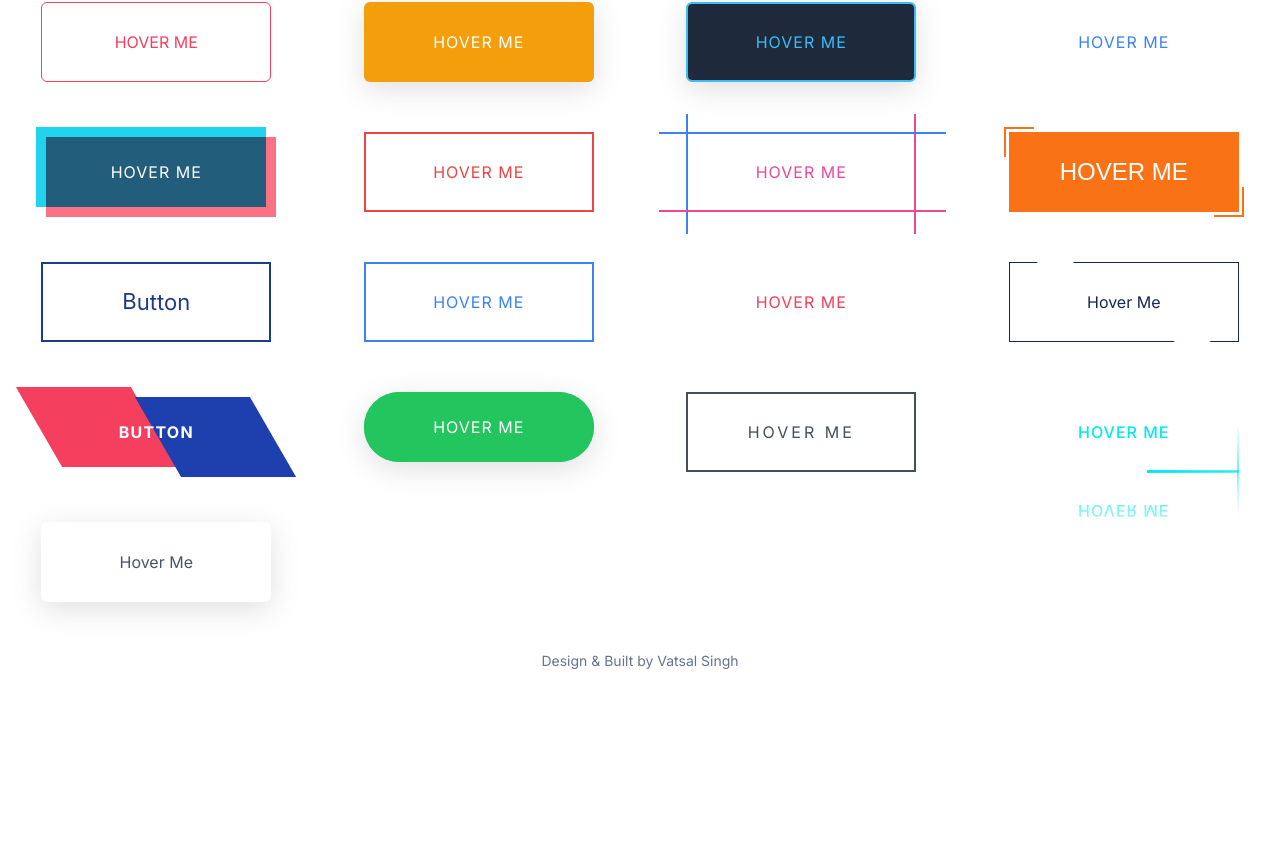
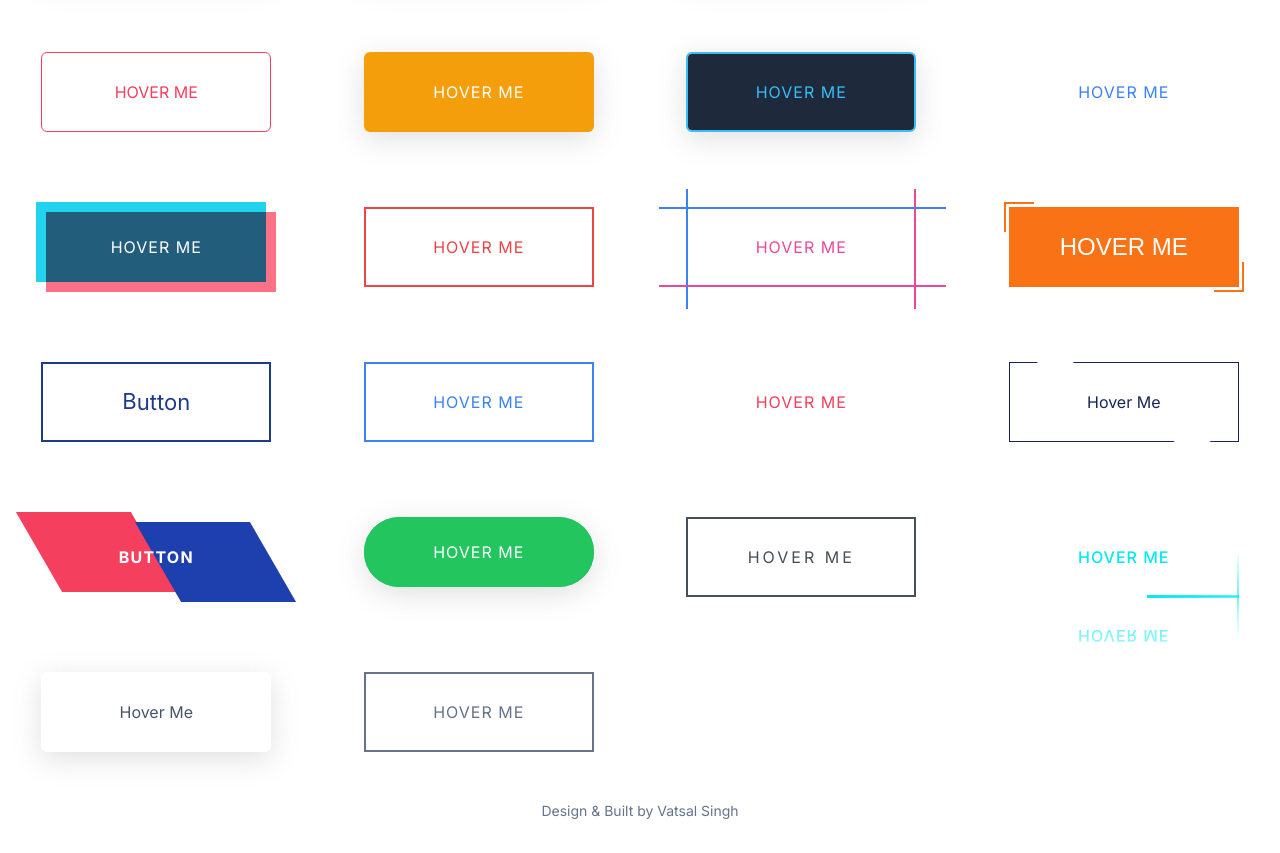
Before and after one commit to bigcoredev/button-animation, a Next.js app: page / in a window 1280 px wide. Shown: the part 482-1335 px from the top of the page. Before the commit the page ends 1185 px from the top, so only its background shows below. Built offline with nearby package versions, Linux system fonts and the light colour scheme; a web font is replaced by a local one.

Commit message:
feat: btn shake add

```diff
--- a/src/app/page.tsx
+++ b/src/app/page.tsx
@@ -58,6 +58,7 @@ export default function Home() {
           Hover Me
         </button>
         <button className="btn-24 btn-glow">Hover Me</button>
+        <button className="btn-shake">Hover Me</button>
       </main>
 
       <footer className="mt-12 mb-8 attribution">
--- a/src/styles/sass/components/_buttons.scss
+++ b/src/styles/sass/components/_buttons.scss
@@ -4,6 +4,7 @@
   display: grid;
   grid-template-columns: repeat(auto-fit, minmax(250px, 1fr));
   gap: 50px;
+  row-gap: 75px;
   justify-items: center;
 }
 
@@ -1190,3 +1191,36 @@ button::before {
     bottom: 100%;
   }
 }
+
+// Button Shake
+.btn-shake {
+  color: #64748b;
+  background: none;
+  box-shadow: none;
+  border-radius: 0;
+  text-transform: uppercase;
+  letter-spacing: 1px;
+  border: 2px solid #64748b;
+  transition: all 0.3s;
+  overflow: hidden;
+
+  &:hover {
+    color: #fff;
+    background: #64748b;
+    animation: shake 0.3s linear 1;
+  }
+}
+
+@keyframes shake {
+  33% {
+    transform: rotate(10deg);
+  }
+
+  66% {
+    transform: rotate(-10deg);
+  }
+
+  100% {
+    transform: rotate(10deg);
+  }
+}
```
